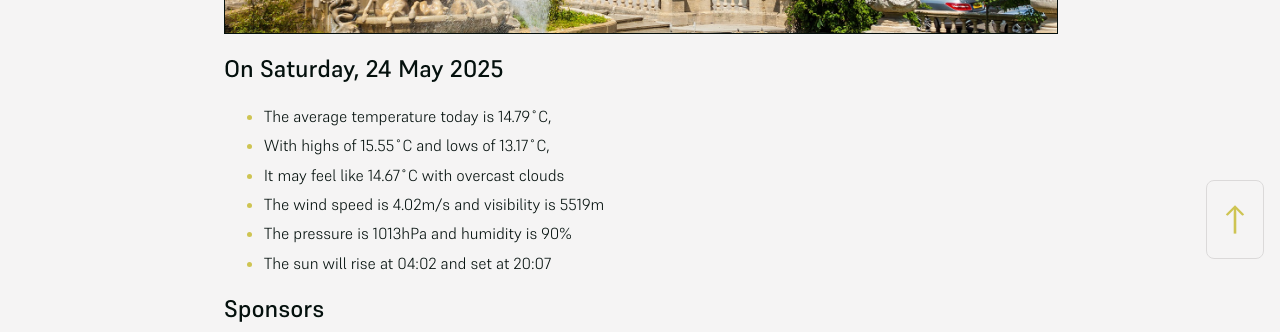
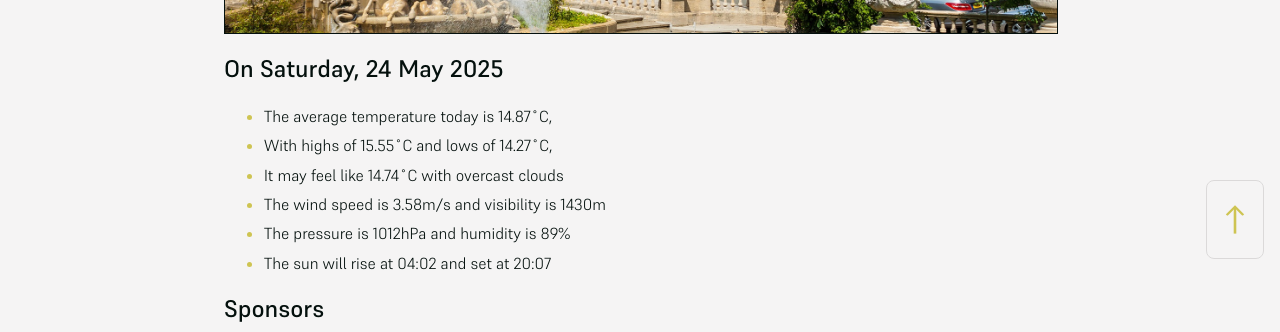
Before and after one commit to mat-0/cheltenham-open-data, a Jekyll site: the page built from index.md, in a window 1280 px wide. Shown: the part 625-957 px from the top of the page. Built offline with Jekyll 4.4.1, drawn with Linux system fonts in a browser that asks for light colours.

Commit message:
Updated 2025-05-24 04:57:55

```diff
--- a/index.md
+++ b/index.md
@@ -10,11 +10,11 @@ seo: Menu
 <!-- weather_marker starts -->
 ## On Saturday, 24 May 2025
 
-- The average temperature today is 14.79˚C,
-- With highs of 15.55˚C and lows of 13.17˚C,
-- It may feel like 14.67˚C with overcast clouds
-- The wind speed is 4.02m/s and visibility is 5519m
-- The pressure is 1013hPa and humidity is 90%
+- The average temperature today is 14.87˚C,
+- With highs of 15.55˚C and lows of 14.27˚C,
+- It may feel like 14.74˚C with overcast clouds
+- The wind speed is 3.58m/s and visibility is 1430m
+- The pressure is 1012hPa and humidity is 89%
 - The sun will rise at 04:02 and set at 20:07
 
 <!-- weather_marker ends -->
```
Also changed, not shown: _data/flood.json (+5 -27 lines), _pages/news.md (+11 -11 lines).
